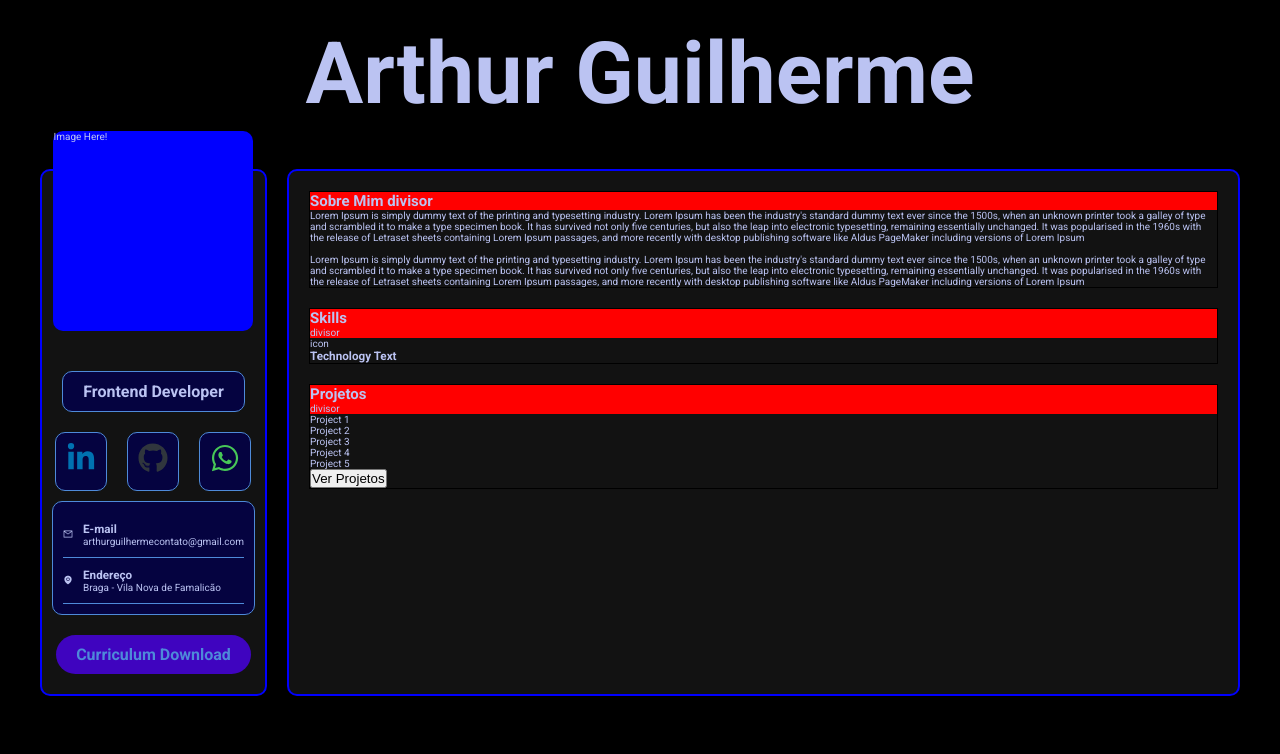
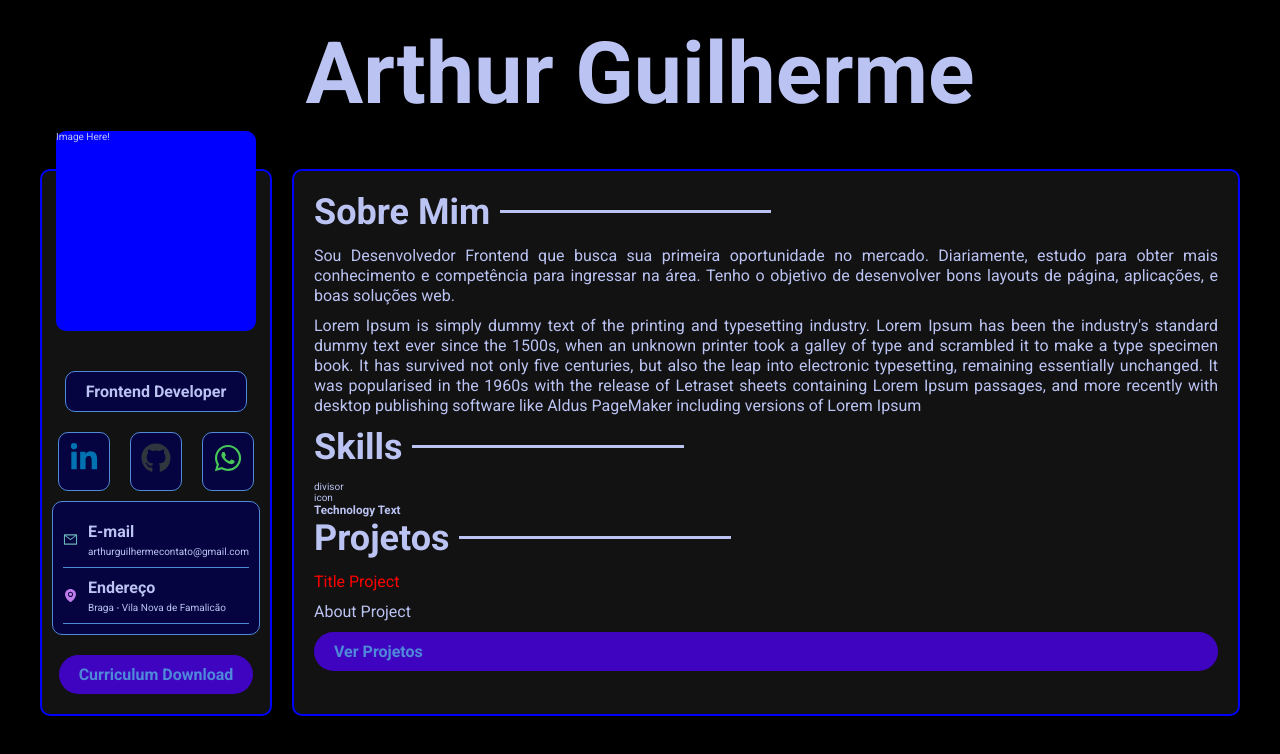
Before and after one commit to arthurguilherme92/resume_react_sass_vite_deploy, a React (Vite) app in the folder project_resume/: page / in a window 1280 px wide. Shown: the top 754 px of the page. Built offline with nearby package versions, Linux system fonts and the light colour scheme.

Commit message:
Fixing main content

```diff
--- /dev/null
+++ b/project_resume/src/components/AboutContainer.jsx
@@ -0,0 +1,25 @@
+import "../sass/components/aboutcontainer.sass"
+
+const AboutContainer = () => {
+  return (
+    <section className="container-main__about">
+            <div className="title-box">
+                <h2 className="title-box__title">Sobre Mim</h2>
+            </div>
+            <div className="content-box">
+                <p className="content-box__text">
+                    Sou Desenvolvedor Frontend que busca sua primeira oportunidade no
+                    mercado. Diariamente, estudo para obter mais conhecimento e competência
+                    para ingressar na área. Tenho o objetivo de desenvolver bons layouts de
+                    página, aplicações, e boas soluções web.
+                </p>
+                <p className="content-box__text">
+                    Lorem Ipsum is simply dummy text of the printing and typesetting industry. Lorem Ipsum has been the industry's standard dummy text ever since the 1500s, when an unknown printer took a galley of type and scrambled it to make a type specimen book.
+                    It has survived not only five centuries, but also the leap into electronic typesetting, remaining essentially unchanged. It was popularised in the 1960s with the release of Letraset sheets containing Lorem Ipsum passages, and more recently with desktop publishing software like Aldus PageMaker including versions of Lorem Ipsum
+                </p>
+            </div>
+        </section>
+  );
+};
+
+export default AboutContainer
--- a/project_resume/src/components/MainPage.jsx
+++ b/project_resume/src/components/MainPage.jsx
@@ -1,56 +1,18 @@
+import "../sass/components/mainpage.sass"
+
+import AboutContainer from "./AboutContainer"
+import TechnologiesContainer from "./TechnologiesContainer"
+import ProjectsContainer from "./ProjectsContainer"
+
+
 const MainPage = () => {
   return (
     <div id="container-mainpage">
-        <section className="container-main__about">
-            <div className="title-box">
-                <h2 className="title-box__title">Sobre Mim <span class="title-box__divisor">divisor</span></h2>
-            </div>
-            <div className="content-box">
-                <p className="content-box__text">
-                    Lorem Ipsum is simply dummy text of the printing and typesetting industry. Lorem Ipsum has been the industry's standard dummy text ever since the 1500s, when an unknown printer took a galley of type and scrambled it to make a type specimen book.
-                    It has survived not only five centuries, but also the leap into electronic typesetting, remaining essentially unchanged. It was popularised in the 1960s with the release of Letraset sheets containing Lorem Ipsum passages, and more recently with desktop publishing software like Aldus PageMaker including versions of Lorem Ipsum
-                </p>
-                <br />
-                <p className="content-box__text">
-                    Lorem Ipsum is simply dummy text of the printing and typesetting industry. Lorem Ipsum has been the industry's standard dummy text ever since the 1500s, when an unknown printer took a galley of type and scrambled it to make a type specimen book.
-                    It has survived not only five centuries, but also the leap into electronic typesetting, remaining essentially unchanged. It was popularised in the 1960s with the release of Letraset sheets containing Lorem Ipsum passages, and more recently with desktop publishing software like Aldus PageMaker including versions of Lorem Ipsum
-                </p>
-            </div>
-        </section>
-        <section className="container-main__skills">
-            <div className="title-box">
-                <h2 className="title-box__title">Skills</h2>
-                <span class="title-box__divisor">divisor</span>
-            </div>
-            <div className="content-box">
-                <div className="content-box__technologies-box">
-                    <div className="technology">
-                        <div className="technology__icon">icon</div>
-                        <div className="technology__text">
-                            <h3>Technology Text</h3>
-                        </div>
-                    </div>
-                </div>
-            </div>
-        </section>
-        <section className="container-main__projects">
-            <div className="title-box">
-                <h2 className="title-box__title">Projetos</h2>
-                <span class="title-box__divisor">divisor</span>
-            </div>
-            <div className="content-box">
-                <ul>
-                    <li>Project 1</li>
-                    <li>Project 2</li>
-                    <li>Project 3</li>
-                    <li>Project 4</li>
-                    <li>Project 5</li>
-                </ul>
-            </div>
-            <button>Ver Projetos</button>
-        </section>
+        <AboutContainer />
+        <TechnologiesContainer />
+        <ProjectsContainer />
     </div>
-  )
-}
+  );
+};
 
-export default MainPage
+export default MainPage;
--- /dev/null
+++ b/project_resume/src/components/ProjectsContainer.jsx
@@ -0,0 +1,23 @@
+import "../sass/components/projectscontainer.sass";
+
+const ProjectsContainer = () => {
+    return (
+        <section className="container-main__projects">
+        <div className="title-box">
+            <h2 className="title-box__title">Projetos</h2>        </div>
+        <div className="content-box">
+            <p className="title-project">
+                Title Project
+            </p>
+            <p className="about-project">
+                About Project
+            </p>
+        </div>
+        <a href="" className="btn">
+            Ver Projetos
+        </a>
+    </section>
+    );
+  };
+
+  export default ProjectsContainer
--- /dev/null
+++ b/project_resume/src/components/TechnologiesContainer.jsx
@@ -0,0 +1,24 @@
+import "../sass/components/technologiescontainer.sass";
+
+const TechnologiesContainer = () => {
+  return (
+    <section className="container-main__skills">
+            <div className="title-box">
+                <h2 className="title-box__title">Skills</h2>
+                <span class="title-box__divisor">divisor</span>
+            </div>
+            <div className="content-box">
+                <div className="content-box__technologies-box">
+                    <div className="technology">
+                        <div className="technology__icon">icon</div>
+                        <div className="technology__text">
+                            <h3>Technology Text</h3>
+                        </div>
+                    </div>
+                </div>
+            </div>
+        </section>
+  );
+};
+
+export default TechnologiesContainer
--- a/project_resume/src/sass/_mixins.sass
+++ b/project_resume/src/sass/_mixins.sass
@@ -16,6 +16,15 @@
     background-color: variables.$color2Pallet
     color:  variables.$color5Pallet
     border-radius: 20rem
+    font-weight: bolder
+    font-size: clamp(1.6rem, 1.16vw, 1.8rem)
+
+
+@mixin divisor
+    content:""
+    background-color: variables.$colorText
+    height: 3px
+    width: 30%
 
 @mixin tablet
     @media (min-width: 650px)
--- /dev/null
+++ b/project_resume/src/sass/components/aboutcontainer.sass
@@ -0,0 +1,2 @@
+@use '../mixins'
+@use '../variables'
--- a/project_resume/src/sass/components/informationcontainer.sass
+++ b/project_resume/src/sass/components/informationcontainer.sass
@@ -13,9 +13,24 @@
         flex-direction: row
         justify-content: flex-start
 
+        svg
+            width: 1.5rem
+            height: 1.5rem
+
+        #email-icon
+            color: #6ab5b9
+
+        #pin-icon
+            color: #c17ceb
+
 
         .information-card__text
             @include mixins.flex-center
             align-items: flex-start
             padding: 1rem 0
             margin-left: 1rem
+
+            h3
+                font-size: variables.$sizeText
+                margin-bottom: .5rem
+                font-weight: bolder
--- a/project_resume/src/sass/components/mainpage.sass
+++ b/project_resume/src/sass/components/mainpage.sass
@@ -9,14 +9,30 @@
     padding: 4rem
 
     section
-        margin-bottom: 2rem
-        border: 1px solid black
+        display: flex
+        flex-direction: column
 
-        .title-box
-            background-color: red
+    h2
+        font-size: variables.$sizeTitleH2
+        margin-bottom: 1.3rem
+        @include mixins.flex-center
+        justify-content: flex-start
+        flex-direction: row
+        gap: 1rem
 
-            .title-box__title
-                display: inline-box
+        &:after
+            @include mixins.divisor
+
+    p
+        font-size: variables.$sizeText
+        text-align: justify
+        margin-bottom: 1rem
+        line-height: 2rem
+
+    .btn
+        @include mixins.btn
+
+
 
 
     @include mixins.tablet
--- /dev/null
+++ b/project_resume/src/sass/components/projectscontainer.sass
@@ -0,0 +1,9 @@
+@use '../mixins'
+@use '../variables'
+
+.title-project
+    font-size: variables.$sizeTitleH3
+    color: red
+
+.about-project
+    font-size: variables.$sizeText
--- a/project_resume/src/sass/components/sidebar.sass
+++ b/project_resume/src/sass/components/sidebar.sass
@@ -10,6 +10,7 @@
     padding: variables.$paddingDefault
 
     @include mixins.flex-center
+    justify-content: flex-start
 
 
     @include mixins.tablet
--- /dev/null
+++ b/project_resume/src/sass/components/technologiescontainer.sass
@@ -0,0 +1,2 @@
+@use '../mixins'
+@use '../variables'
```
